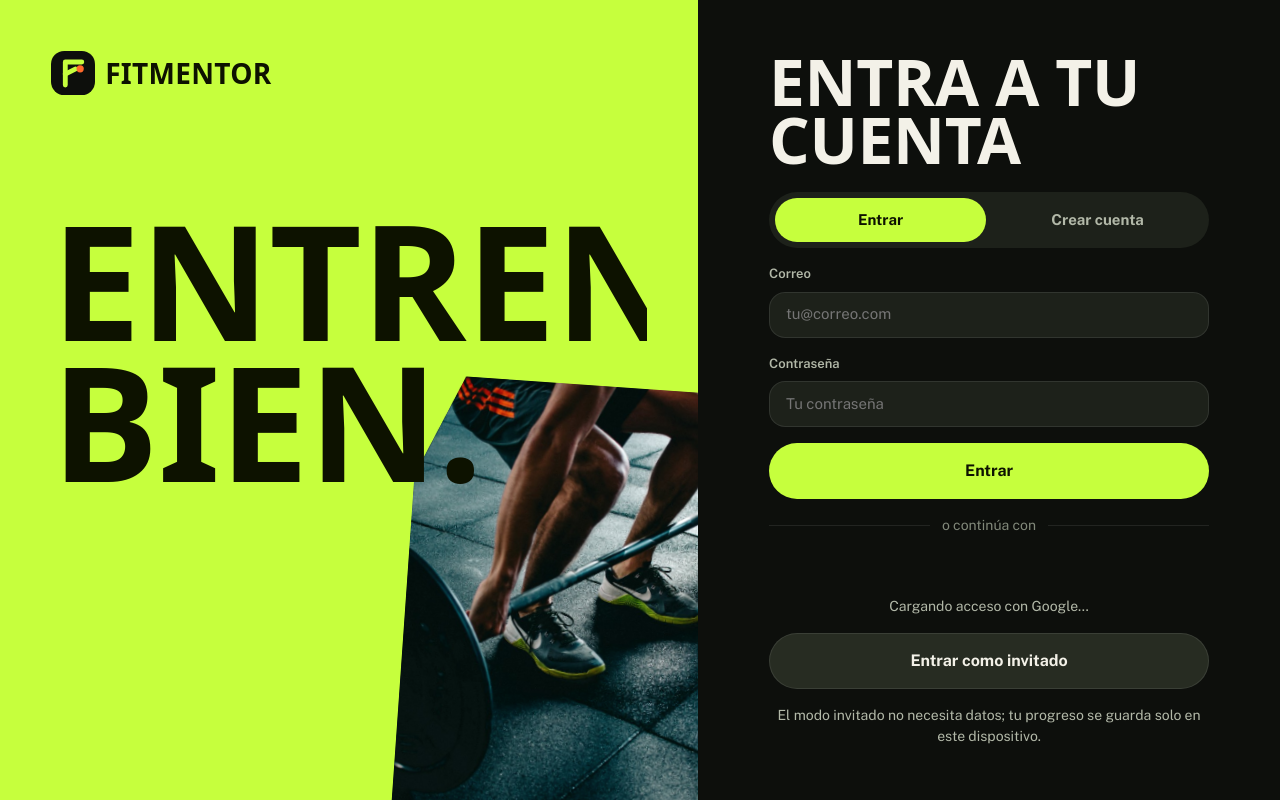
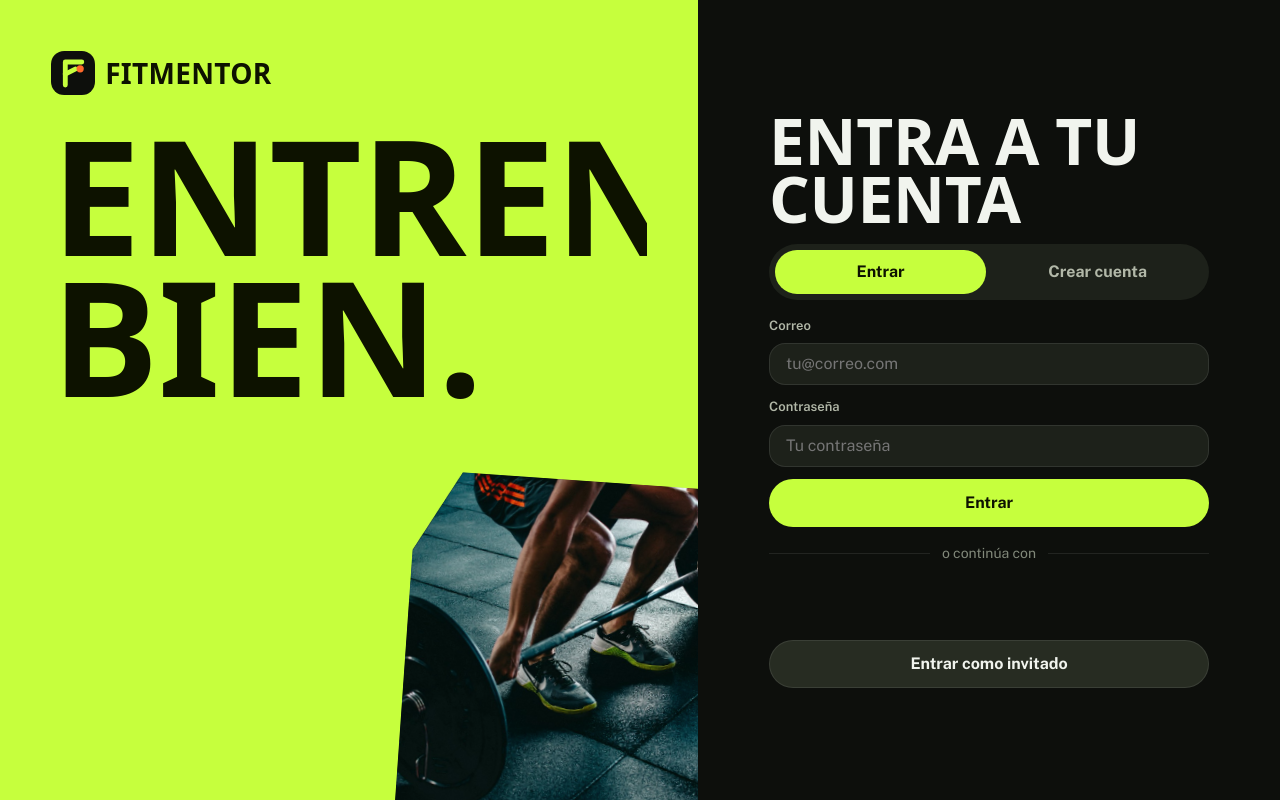
Before and after one commit to gabmn0704/FITMENTOR-FRONT, a React (Vite) app: page / in a window 1280 px wide. Built offline with nearby package versions, Linux system fonts and the light colour scheme; no server answers; a web font is replaced by a local one.

Commit message:
fix(login): sticky one-screen poster, viewport-based type and compact form on short screens

```diff
--- a/src/styles/base.css
+++ b/src/styles/base.css
@@ -13,7 +13,7 @@
   margin: 0;
   min-height: 100dvh;
   font-family: var(--font-body);
-  font-size: 15px;
+  font-size: 16px;
   line-height: 1.5;
   color: var(--text);
   background: var(--bg);
--- a/src/styles/poster.css
+++ b/src/styles/poster.css
@@ -31,17 +31,21 @@
 .login-split {
   display: grid;
   grid-template-columns: minmax(0, 1.2fr) minmax(0, 1fr);
+  align-items: start;
   min-height: 100dvh;
   background: var(--bg);
 }
 
+/* El cartel ocupa siempre una pantalla: no se estira si el formulario es más alto. */
 .login-poster {
-  position: relative;
+  position: sticky;
+  top: 0;
+  height: 100dvh;
   overflow: hidden;
   display: flex;
   flex-direction: column;
-  justify-content: space-between;
-  gap: var(--space-5);
+  justify-content: flex-start;
+  gap: clamp(16px, 4vh, 40px);
   padding: clamp(24px, 4vw, 56px);
   background: var(--field-lime);
   color: var(--field-lime-ink);
@@ -58,7 +62,7 @@
 .login-poster__title {
   position: relative;
   z-index: 2;
-  font-size: clamp(84px, 12.5vw, 220px);
+  font-size: clamp(72px, min(12.5vw, 22vh), 220px);
   line-height: 0.84;
   font-weight: 900;
 }
@@ -78,7 +82,7 @@
   right: -4%;
   bottom: -6%;
   width: 46%;
-  height: 58%;
+  height: min(46%, 56vh);
   transform: rotate(4deg);
   clip-path: polygon(14% 0, 100% 0, 100% 100%, 0 100%, 0 22%);
   background: #0d0f0c;
@@ -93,9 +97,11 @@
 }
 
 .login-poster__lead {
-  position: relative;
+  position: absolute;
+  left: clamp(24px, 4vw, 56px);
+  bottom: clamp(24px, 4vh, 56px);
   z-index: 2;
-  max-width: min(30rem, 42%);
+  max-width: min(30rem, 40%);
   font-size: 19px;
   font-weight: 600;
   line-height: 1.45;
@@ -104,7 +110,8 @@
 .login-panel {
   display: grid;
   place-items: center;
-  padding: clamp(24px, 4vw, 56px);
+  min-height: 100dvh;
+  padding: clamp(24px, 4vw, 56px) clamp(24px, 4vw, 56px);
   background: var(--bg);
 }
 
@@ -115,7 +122,7 @@
 }
 
 .login-panel__inner h2 {
-  font-size: clamp(44px, 5vw, 68px);
+  font-size: clamp(40px, min(5vw, 8vh), 68px);
   line-height: 0.9;
 }
 
@@ -225,10 +232,20 @@
     grid-template-columns: minmax(0, 1fr);
   }
 
+  .login-split {
+    align-items: stretch;
+  }
+
   .login-poster {
+    position: relative;
+    height: auto;
     min-height: 0;
     gap: var(--space-4);
     padding-bottom: 0;
+  }
+
+  .login-panel {
+    min-height: 0;
   }
 
   .login-poster__title {
@@ -251,9 +268,29 @@
   }
 }
 
-/* Pantallas bajas: el texto de apoyo se oculta antes de chocar con la foto. */
-@media (max-height: 760px) and (min-width: 901px) {
+/* Pantallas bajas: el texto de apoyo se oculta y el formulario se compacta para caber sin desplazarse. */
+@media (max-height: 820px) and (min-width: 901px) {
   .login-poster__lead {
+    display: none;
+  }
+
+  .login-panel__inner {
+    gap: var(--space-4);
+  }
+
+  .login-panel__inner .stack {
+    gap: var(--space-3);
+  }
+
+  .login-panel .input {
+    min-height: 42px;
+  }
+
+  .login-panel .btn--lg {
+    min-height: 48px;
+  }
+
+  .login-panel .auth-hint {
     display: none;
   }
 }
--- a/src/styles/tokens.css
+++ b/src/styles/tokens.css
@@ -12,7 +12,7 @@
   --surface-border: rgb(255 255 255 / 0.09);
   --glass-blur: 0px;
 
-  --text: #f3f1e8;
+  --text: #f1f4ee;
   --text-muted: #b2b8a8;
   --text-subtle: #81887a;
 
```
